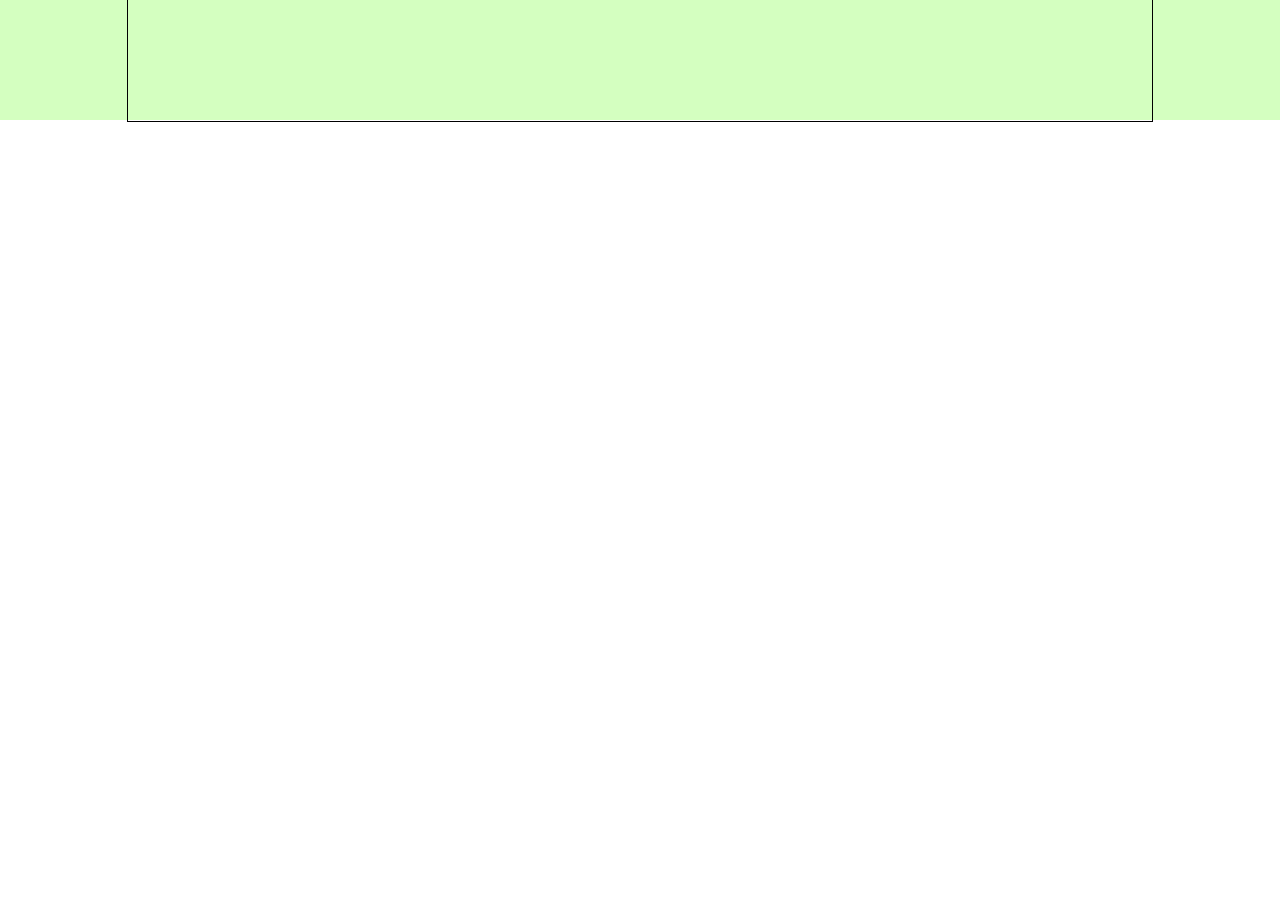
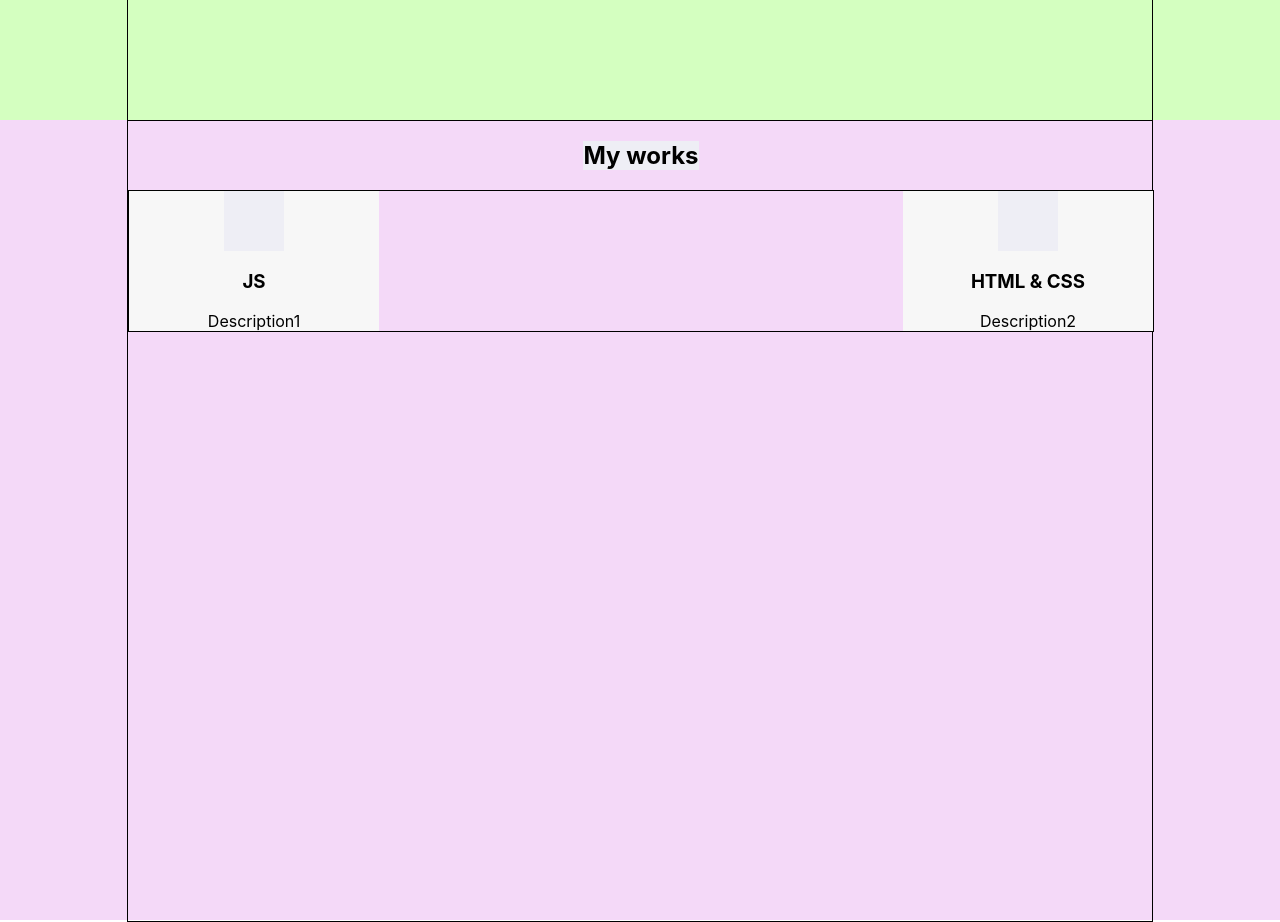
Before and after one commit to kozMikhailS1286/portfolio, a React (Create React App) app: page / in a window 1280 px wide. Shown: the part 1560-2482 px from the top of the page. Before the commit the page ends 1682 px from the top, so only its background shows below. Built offline with nearby package versions, Linux system fonts and the light colour scheme.

Commit message:
1.05.23.

```diff
--- a/src/App.tsx
+++ b/src/App.tsx
@@ -3,6 +3,7 @@
 import Header from "./header/Header";
 import Main from "./main/Main";
 import Skills from "./skills/Skills";
+import Works from "./works/Works";
 
 function App() {
     return (
@@ -10,6 +11,7 @@
             <Header/>
             <Main/>
             <Skills />
+            <Works />
         </div>
     );
 }
--- /dev/null
+++ b/src/works/Works.module.css
@@ -0,0 +1,21 @@
+.worksBlock {
+    height: 100vh;
+    background-color: #f4d9f8;
+}
+
+.skillsContainer {
+    flex-direction: column;
+    justify-content: flex-start;
+}
+
+.title {
+    background-color: #eeeef5;
+}
+
+.works {
+    border: 1px solid;
+    width: 100%;
+    display: flex;
+    justify-content: space-between;
+    flex-wrap: wrap;
+}
--- /dev/null
+++ b/src/works/Works.tsx
@@ -0,0 +1,25 @@
+import React from 'react'
+import style from './Works.module.css';
+import styleContainer from "../common/styles/Container.module.css";
+import Work from "./work/Work";
+
+
+function Works() {
+    return (
+        <div className={style.worksBlock}>
+            <div className={`${styleContainer.container} ${style.skillsContainer}`}>
+                <h2 className={style.title}> My works </h2>
+                <div className={style.works}>
+                    <Work title={"JS"}
+                           description={"Description1"}
+                    />
+                    <Work title={"HTML & CSS"}
+                           description={"Description2"}
+                    />
+                </div>
+            </div>
+        </div>
+    )
+}
+
+export default Works;
--- /dev/null
+++ b/src/works/work/Work.module.css
@@ -0,0 +1,14 @@
+.work {
+    width: 250px;
+    background-color: #f7f7f7;
+    display: flex;
+    flex-direction: column;
+    align-items: center;
+    text-align: center;
+}
+
+.icon {
+    height: 60px;
+    width: 60px;
+    background-color: #eeeef5;
+}
--- /dev/null
+++ b/src/works/work/Work.tsx
@@ -0,0 +1,21 @@
+import React from 'react'
+import style from './Work.module.css';
+
+
+type PropsType = {
+    title: string
+    description: string
+}
+function Work(props: PropsType) {
+    return (
+        <div className={style.work}>
+            <div className={style.icon}>  </div>
+            <h3> {props.title} </h3>
+            <span className={style.description}>
+            {props.description}
+            </span>
+        </div>
+    )
+}
+
+export default Work;
```
